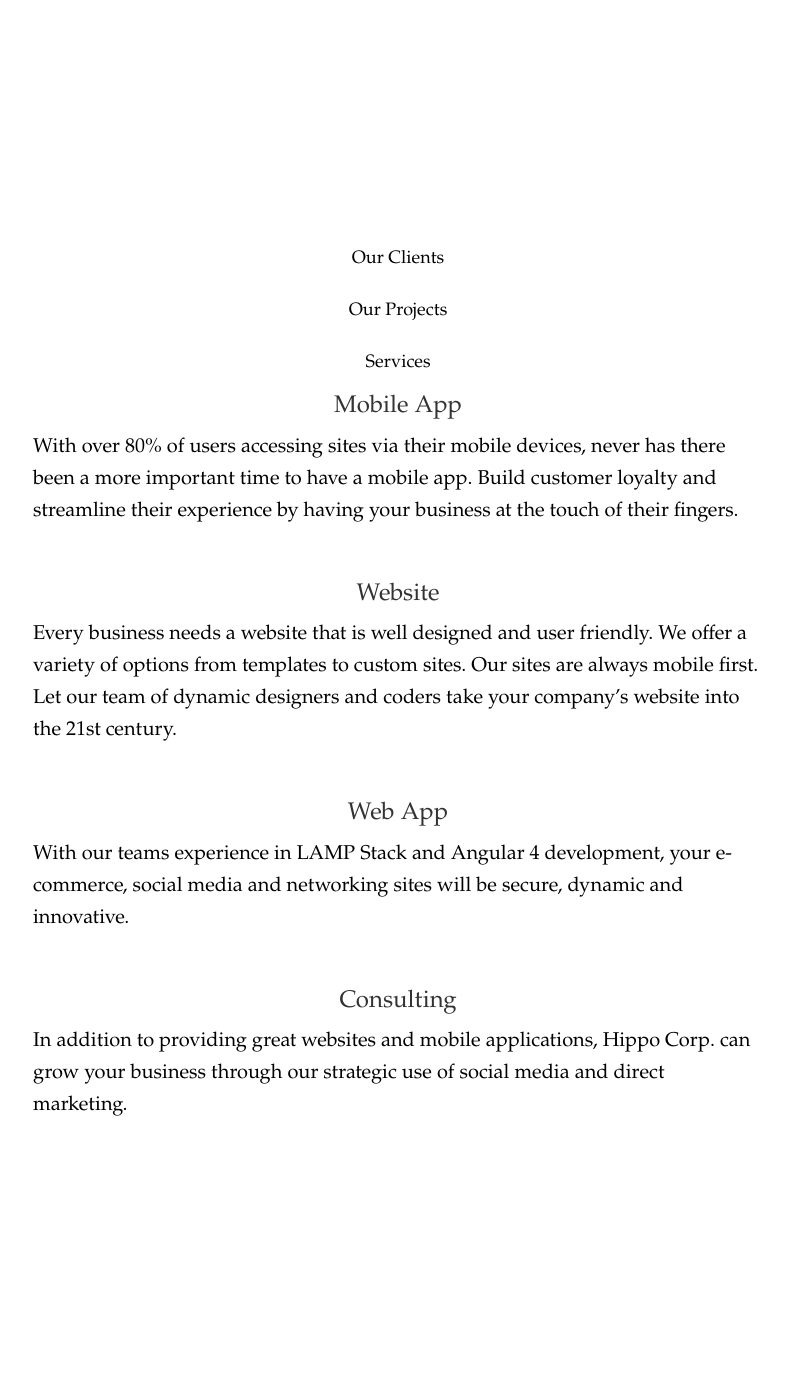
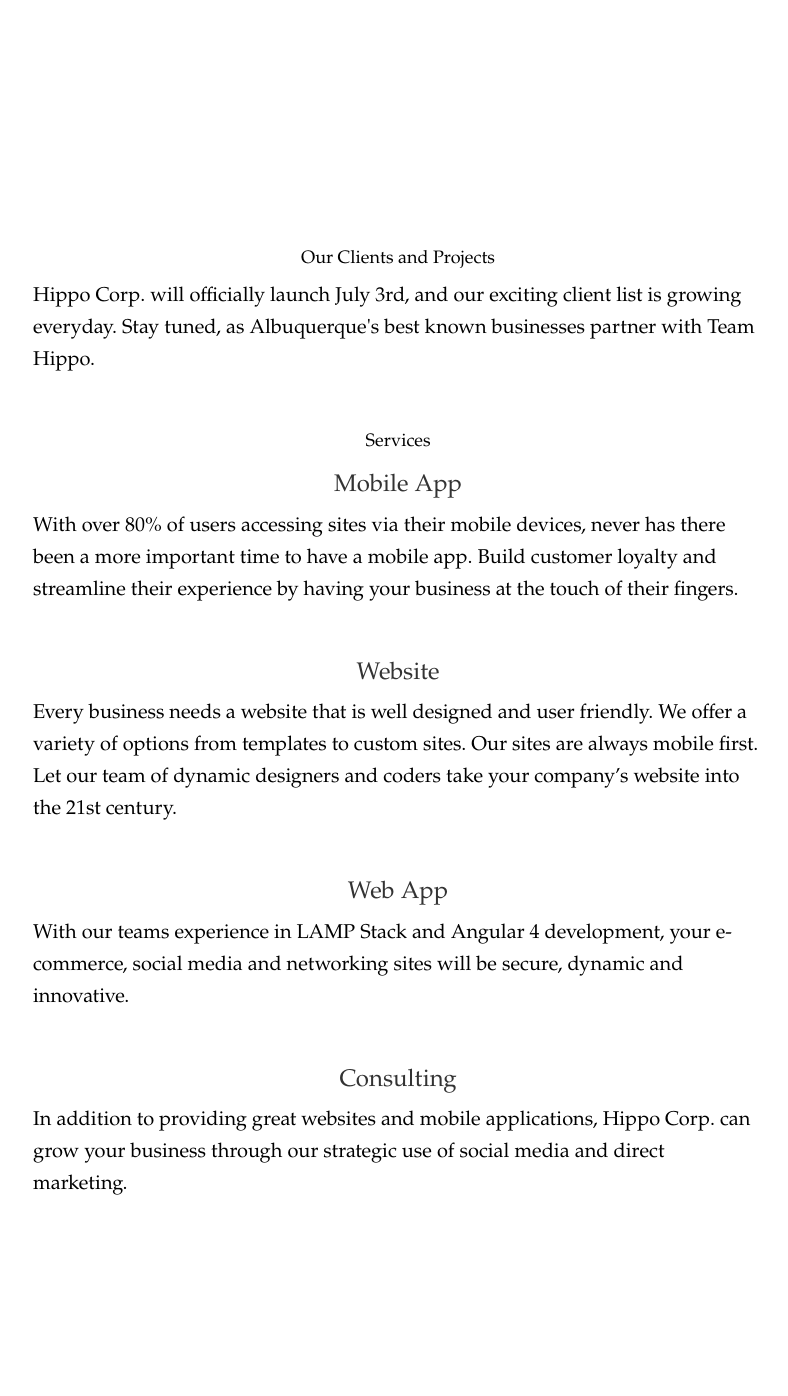
Before and after one commit to littleloveprint/hippocorp, a PHP site: page /home.php in a window 1280 px wide; the page is wider, and only the part inside the window is pictured. Shown: the part 4561-5957 px from the top of that part, without its empty margins (242-1030 px from the left). Run offline with PHP 8.4, Linux system fonts and the light colour scheme; some libraries are stand-ins or nearby versions.

Commit message:
Our work content update.

```diff
--- a/public_html/home.php
+++ b/public_html/home.php
@@ -191,10 +191,8 @@
 				<div class="download-section">
 					<div class="container">
 						<div class="col-md-8 col-md-offset-2">
-							<h2>Our Clients</h2>
-						</div>
-						<div class="col-md-8 col-md-offset-2">
-							<h2>Our Projects</h2>
+							<h2>Our Clients and Projects</h2>
+							<p>Hippo Corp. will officially launch July 3rd, and our exciting client list is growing everyday. Stay tuned, as Albuquerque's best known businesses partner with Team Hippo.</p>
 						</div>
 						<div class="col-md-8 col-md-offset-2">
 							<h2>Services</h2>
```
